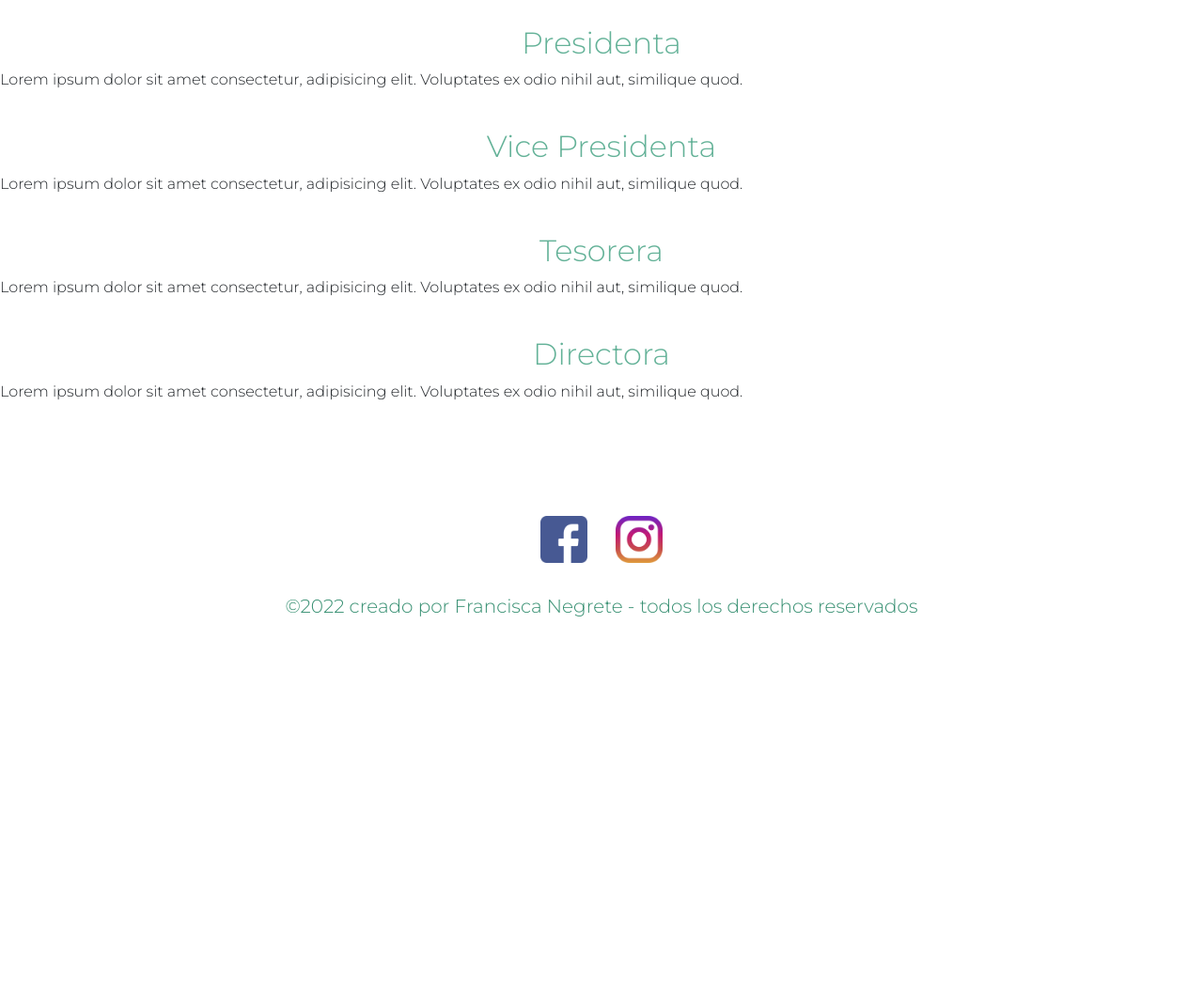
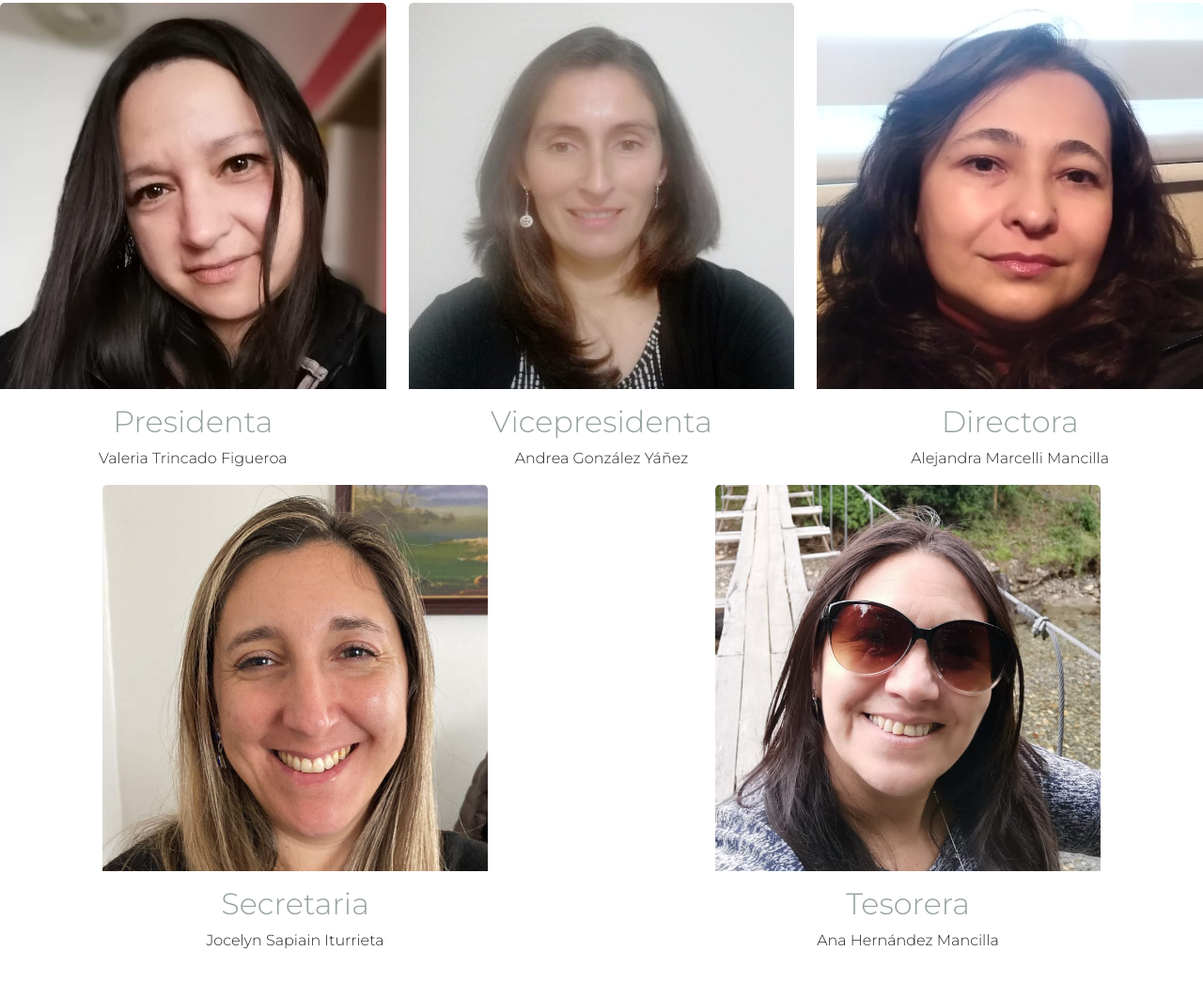
Before and after one commit to Frannegrete/clubdeportivo, a plain HTML site: page pages/directiva.html in a window 1280 px wide. Shown: the part 310-1372 px from the top of the page at 94% size. Before the commit the page ends 975 px from the top, so only its background shows below. Drawn offline with nearby package versions, Linux system fonts and the light colour scheme.

Commit message:
agregue contenido en directiva y animaciones en Index

```diff
--- a/Assets/css/style.css
+++ b/Assets/css/style.css
@@ -49,7 +49,7 @@ h1 {
     }
 
 h3{
-    color: rgb(100, 178, 152);
+    color: rgb(151, 162, 159);
     font-size: 32px;
     text-align: center;
 }
@@ -64,13 +64,13 @@ h5 {
 }
 
 h2 {
-    color: rgb(100, 178, 152);
+    color: rgb(151, 162, 159);
     font-size: 45px;
     text-align: center;
     margin-bottom: 60px;
 }
 h4 {
-    color: rgb(100, 178, 152);
+    color:  rgb(151, 162, 159);
     font-size: 30px;
     text-align: center;
 }
@@ -111,3 +111,5 @@ h4 {
     margin-top: 4%;}
 
 .imagenHeader{margin-bottom: 60px;}
+
+.directiva p{text-align: center;}
--- a/pages/directiva.html
+++ b/pages/directiva.html
@@ -44,34 +44,48 @@
 
     <header>
         <h1>Club Deportivo Jardín Oriente</h1>
-        <img src="" alt="">
     </header>
 
     <main class="directiva">
         <h2>Directiva</h2>
-        <div class="presi">
+        <div class="row justify-content-around">
+
+            <div class="card col-5 col-md-4">
+                <img src="../Assets/img/presidenta.jpg" class="card-img-top" alt="foto presidenta">
+                <div class="card-body">
                     <h3>Presidenta</h3>
-            <p>Lorem ipsum dolor sit amet consectetur, adipisicing elit. Voluptates ex odio nihil aut, similique quod.</p>
-            <img src="" alt="">
+                    <p class="card-text">Valeria Trincado Figueroa</p>
                 </div>
-        <div class="vicepresi">
-            <h3>Vice Presidenta</h3>
-            <p>Lorem ipsum dolor sit amet consectetur, adipisicing elit. Voluptates ex odio nihil aut, similique quod.</p>
-            <img src="" alt="">
             </div>
-        <div class="tesorera">
+            <div class="card col-5 col-md-4">
+                <img src="../Assets/img/vicepresidenta.jpg" class="card-img-top" alt="foto vicepresidenta">
+                <div class="card-body">
+                    <h3>Vicepresidenta</h3>
+                    <p class="card-text">Andrea González Yáñez</p>
+                </div>
+            </div>
+            <div class="card col-5 col-md-4">
+                <img src="../Assets/img/directora.jpg" class="card-img-top" alt="foto directora">
+                <div class="card-body">
+                    <h3>Directora</h3>
+                    <p class="card-text">Alejandra Marcelli Mancilla</p>
+                </div>
+            </div>
+            <div class="card col-5 col-md-4">
+                <img src="../Assets/img/secretaria.jpg" class="card-img-top" alt="foto secretaria">
+                <div class="card-body">
+                    <h3>Secretaria</h3>
+                    <p class="card-text">Jocelyn Sapiain Iturrieta</p>
+                </div>
+            </div>
+            <div class="card col-5 col-md-4">
+                <img src="../Assets/img/tesorera.jpg" class="card-img-top" alt="foto tesorera">
+                <div class="card-body">
                     <h3>Tesorera</h3>
-            <p>Lorem ipsum dolor sit amet consectetur, adipisicing elit. Voluptates ex odio nihil aut, similique quod.</p>
-            <img src="" alt="">
+                    <p class="card-text">Ana Hernández Mancilla</p>
                 </div>
-        <div class="directora">
-            <h3>Directora</h3>
-            <p>Lorem ipsum dolor sit amet consectetur, adipisicing elit. Voluptates ex odio nihil aut, similique quod.</p>
-            <img src="" alt="">
             </div>
-    </main>
 
-    <aside></aside>
 
     <footer>
         <div class="redes">
```
Also changed, not shown: index.html (+8 -3 lines), Assets/img/directora.jpg (added), Assets/img/presidenta.jpg (added), Assets/img/secretaria.jpg (added), Assets/img/tesorera.jpg (added), Assets/img/vicepresidenta.jpg (added). Lines whose indentation alone changed are shown as unchanged.
